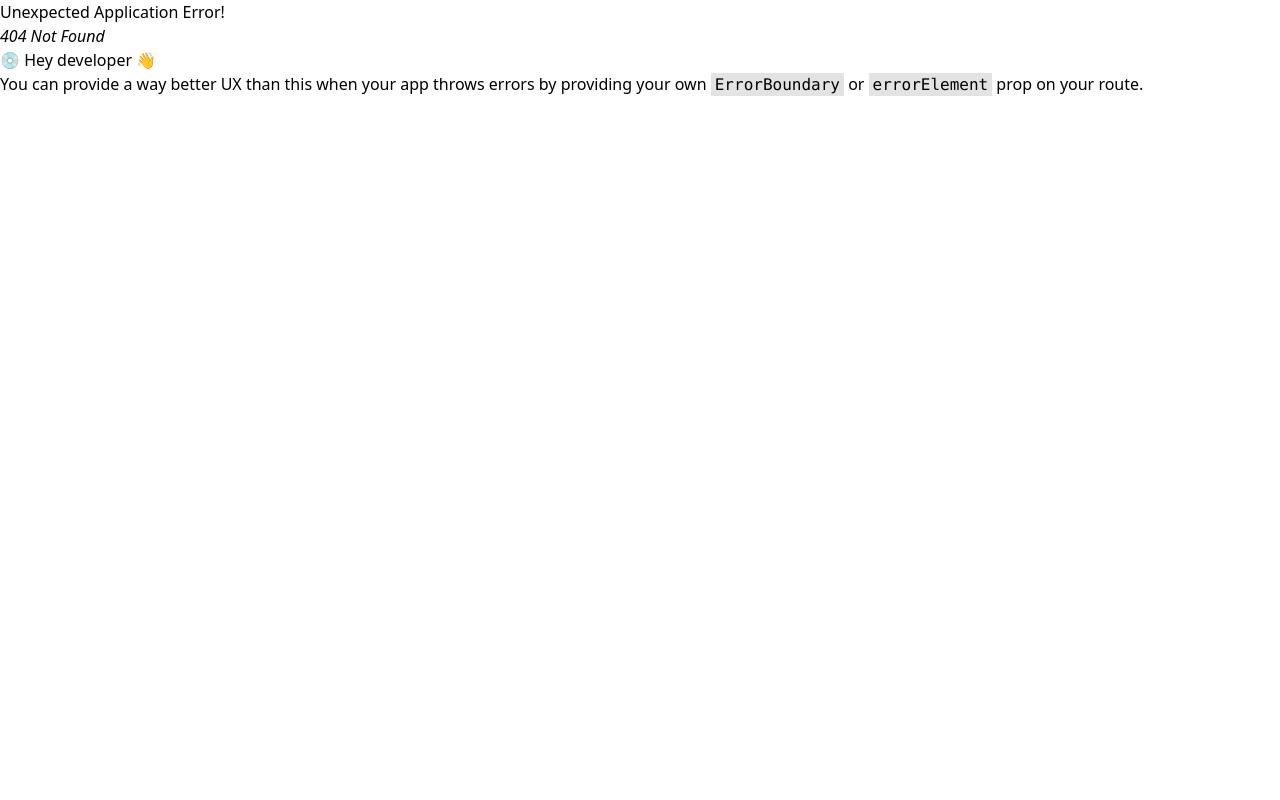
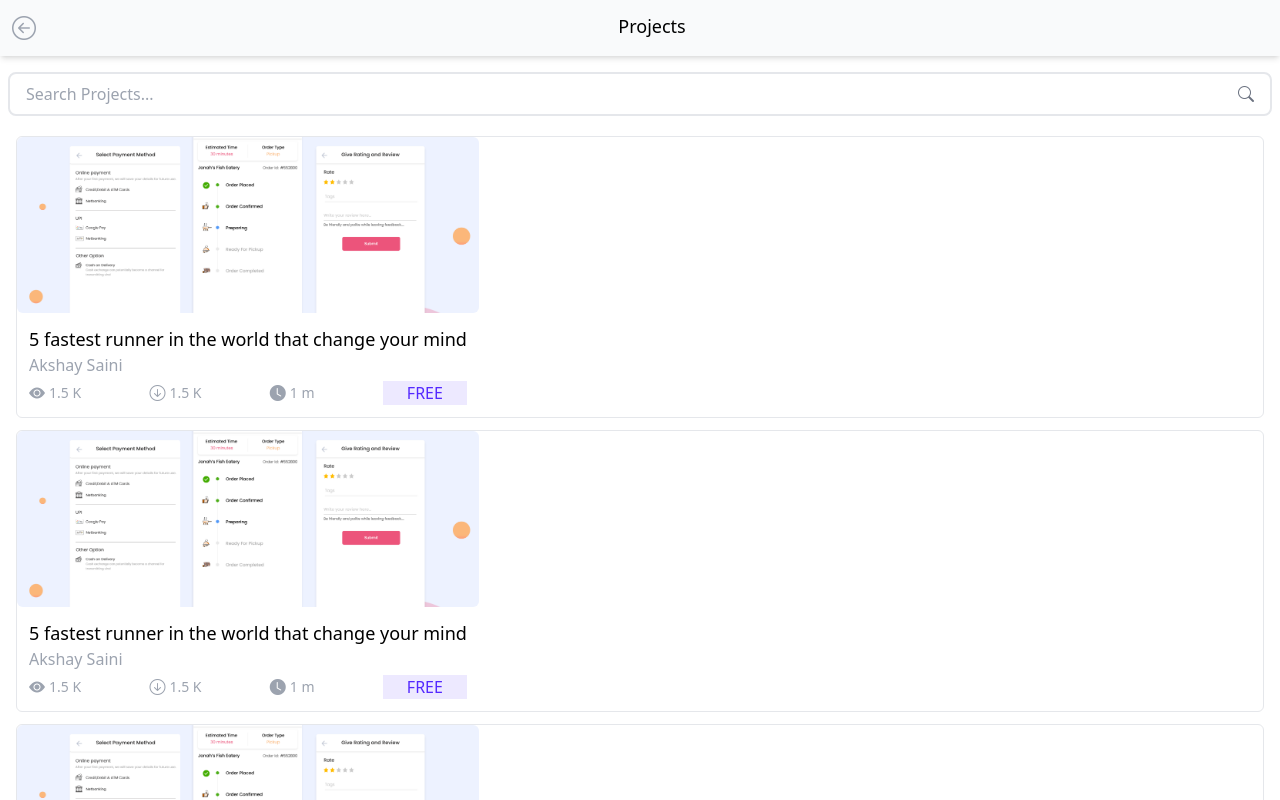
Before and after one commit to mrafeeq805/CodeLab, a React (Create React App) app: page /projects in a window 1280 px wide. Before the commit this address had no page. Shown: the top 800 px of the page. Built offline with nearby package versions, Linux system fonts and the light colour scheme.

Commit message:
project list page added

```diff
--- a/src/App.js
+++ b/src/App.js
@@ -5,6 +5,7 @@ import Categories from './components/Categories';
 import MyProjects from './components/MyProjects';
 import Favorites from './components/Favorites';
 import Latest from './components/Latest';
+import ProjectList from './components/ProjectList';
 
 function App() {
   const router = createBrowserRouter([
@@ -28,6 +29,10 @@ function App() {
       path : '/latest',
       element : <Latest/>
     },
+    {
+      path : '/projects',
+      element : <ProjectList/>
+    },
   ])
   return (
     <RouterProvider router={router}>
--- /dev/null
+++ b/src/components/ProjectCardMain.js
@@ -0,0 +1,43 @@
+import React from "react";
+
+const ProjectCardMain = () => {
+	return (
+		<div className="border-[1px] border-gray-200 rounded-md flex">
+			<div className="">
+				<img
+					className="rounded-md h-44 w-full object-cover"
+					src="/img/thumb.png"
+					alt=""
+				/>
+				<div className="flex flex-col p-3">
+
+					<span className="text-lg">
+						5 fastest runner in the world that change your mind
+					</span>
+					<span className=" text-gray-400">Akshay Saini</span>
+					<div className="flex justify-between mt-1">
+						<div className="flex gap-1 items-center">
+							<i class="bi bi-eye-fill text-gray-400"></i>
+							<span className="text-sm text-gray-400">1.5 K</span>
+						</div>
+						<div className="flex gap-1 items-center">
+							<i class="bi bi-arrow-down-circle text-gray-400"></i>
+							<span className="text-sm text-gray-400">1.5 K</span>
+						</div>
+						<div className="flex gap-1 items-center">
+							<i class="bi bi-clock-fill text-gray-400"></i>
+							<span className="text-sm text-gray-400">1 m </span>
+						</div>
+						<div className="px-6 bg-light rounded-xs flex justify-center items-center">
+							<span className="text-primary">FREE</span>
+						</div>
+
+					</div>
+				</div>
+			</div>
+		</div>
+	);
+};
+
+
+export default ProjectCardMain;
--- /dev/null
+++ b/src/components/ProjectList.js
@@ -0,0 +1,16 @@
+import React from 'react'
+import Navbar from './Navbar'
+import SearchBar from './SearchBar'
+import ProjectListSection from './ProjectListSection'
+
+const ProjectList = () => {
+  return (
+    <div>
+        <Navbar title={"Projects"}/>
+        <SearchBar title={"Search Projects..."}/>
+        <ProjectListSection/>
+    </div>
+  )
+}
+
+export default ProjectList
--- /dev/null
+++ b/src/components/ProjectListSection.js
@@ -0,0 +1,17 @@
+import React from "react";
+import ProjectCardMain from "./ProjectCardMain";
+
+const ProjectListSection = () => {
+	const list = ["1", "2", "3", "1", "3", "3"];
+	return (
+		<div className="px-4">
+			<div className="mt-3 grid grid-cols-1 gap-3">
+				{list.map((item) => (
+					<ProjectCardMain name={"Akshay"} img={"/img/dev.png"} />
+				))}
+			</div>
+		</div>
+	);
+};
+
+export default ProjectListSection
```
